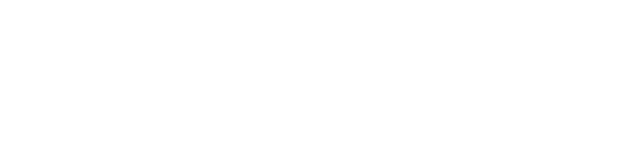
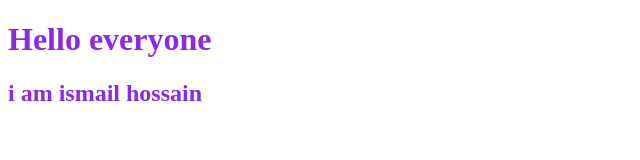
Before and after one commit to Ismailhossain17/my-eighth-repo, a plain HTML site: page index.html in a window 1280 px wide. Shown: the whole page, without its empty margins (0-640 px from the left). Drawn offline with Linux system fonts and the light colour scheme.

Commit message:
gjfjjfjf

```diff
--- a/index.html
+++ b/index.html
@@ -5,8 +5,15 @@
     <meta http-equiv="X-UA-Compatible" content="IE=edge">
     <meta name="viewport" content="width= , initial-scale=1.0">
     <title>my eighth github repo</title>
+    <style>
+.push {
+    color: blueviolet;
+}
+
+    </style>
 </head>
 <body>
-
+    <h1 class="push"> Hello everyone </h1>
+    <h2 class="push"> i am ismail hossain </h2>
 </body>
 </html>
```
